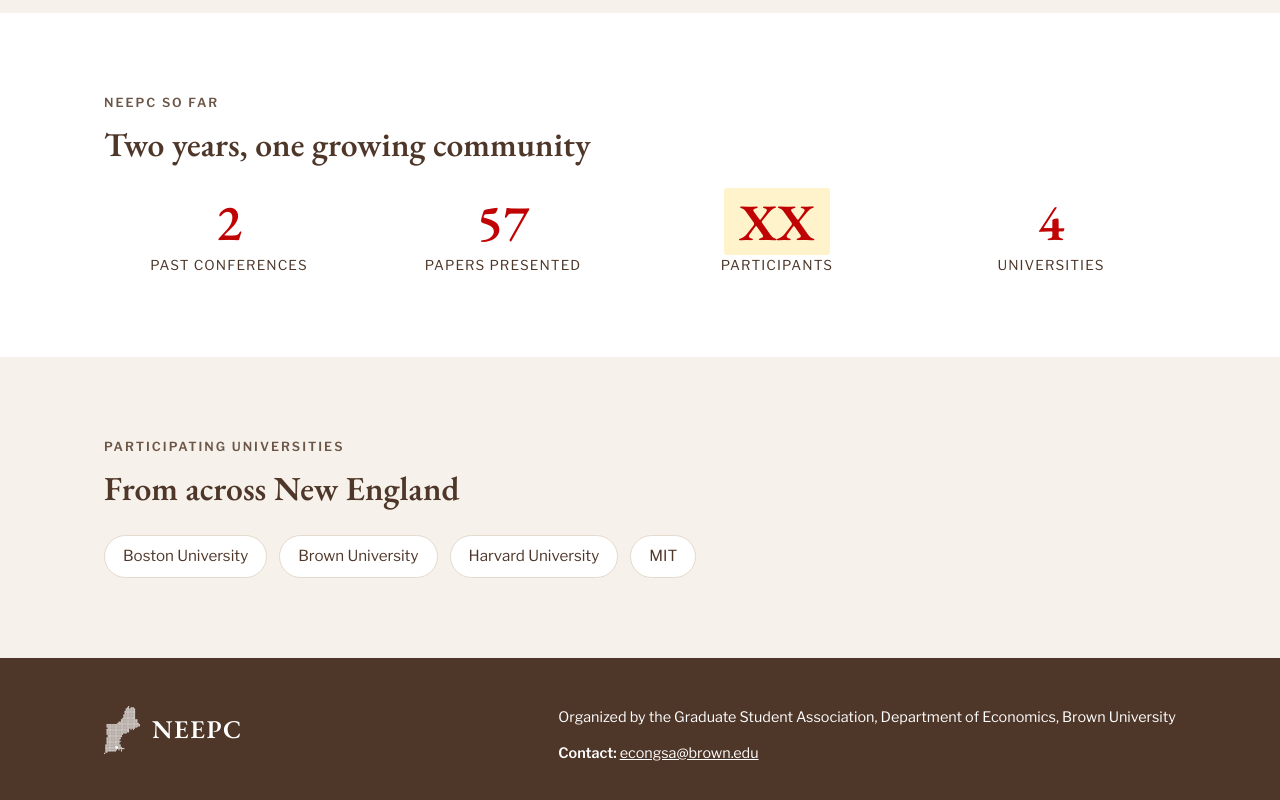
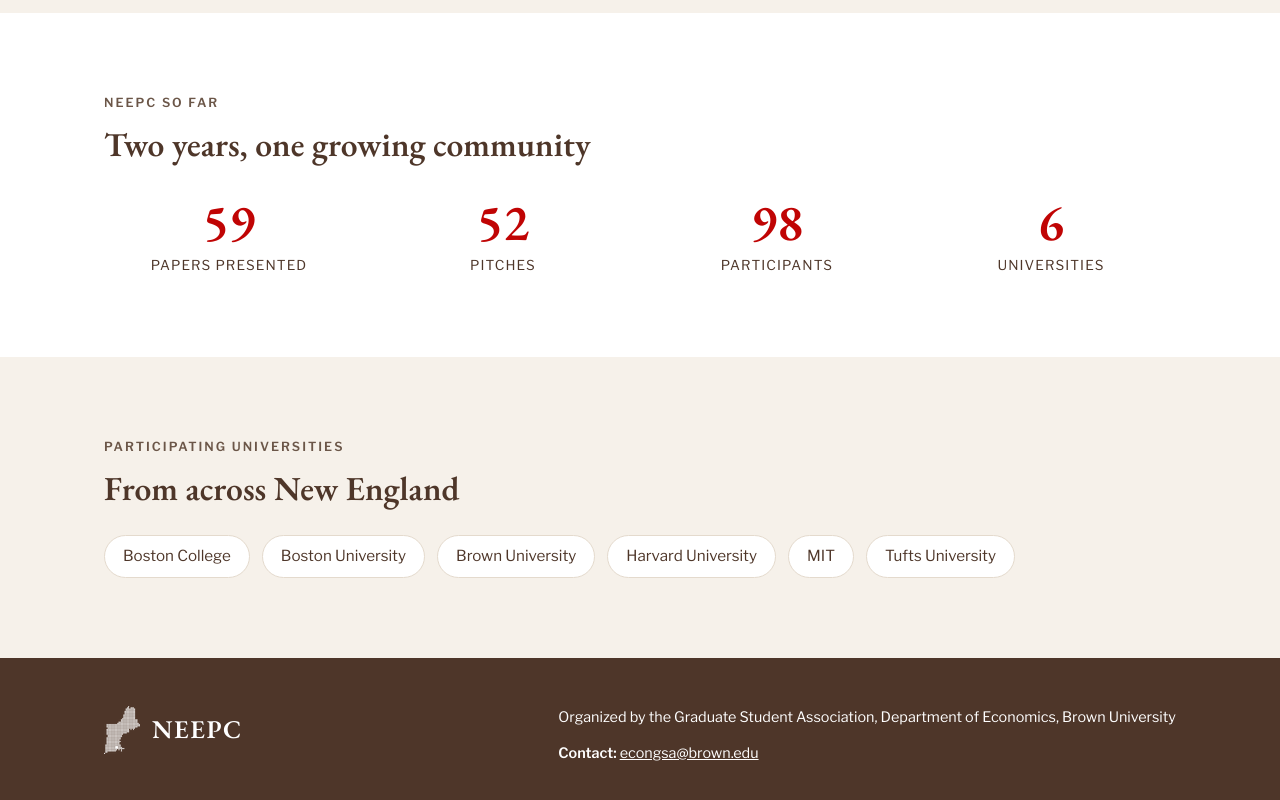
Before and after one commit to neepc/neepc.github.io, a plain HTML site: page index.html in a window 1280 px wide. Shown: the part 1806-2606 px from the top of the page. Drawn offline with nearby package versions, Linux system fonts and the light colour scheme.

Commit message:
Homepage: update NEEPC so far stats and universities from 2025-2026 programs
Co-Authored-By: Claude Opus 5.5 <noreply@anthropic.com>

```diff
--- a/index.html
+++ b/index.html
@@ -105,10 +105,10 @@
       <p class="eyebrow">NEEPC so far</p>
       <h2>Two years, one growing community</h2>
       <div class="stats">
-        <div class="stat"><div class="num">2</div><div class="what">Past conferences</div></div>
-        <div class="stat"><div class="num">57</div><div class="what">Papers presented</div></div>
-        <div class="stat"><div class="num"><span class="tba">XX</span></div><div class="what">Participants</div></div>
-        <div class="stat"><div class="num">4</div><div class="what">Universities</div></div>
+        <div class="stat"><div class="num">59</div><div class="what">Papers presented</div></div>
+        <div class="stat"><div class="num">52</div><div class="what">Pitches</div></div>
+        <div class="stat"><div class="num">98</div><div class="what">Participants</div></div>
+        <div class="stat"><div class="num">6</div><div class="what">Universities</div></div>
       </div>
     </div>
   </section>
@@ -119,10 +119,12 @@
       <p class="eyebrow">Participating universities</p>
       <h2>From across New England</h2>
       <ul class="schools">
+        <li>Boston College</li>
         <li>Boston University</li>
         <li>Brown University</li>
         <li>Harvard University</li>
         <li>MIT</li>
+        <li>Tufts University</li>
       </ul>
     </div>
   </section>
```
